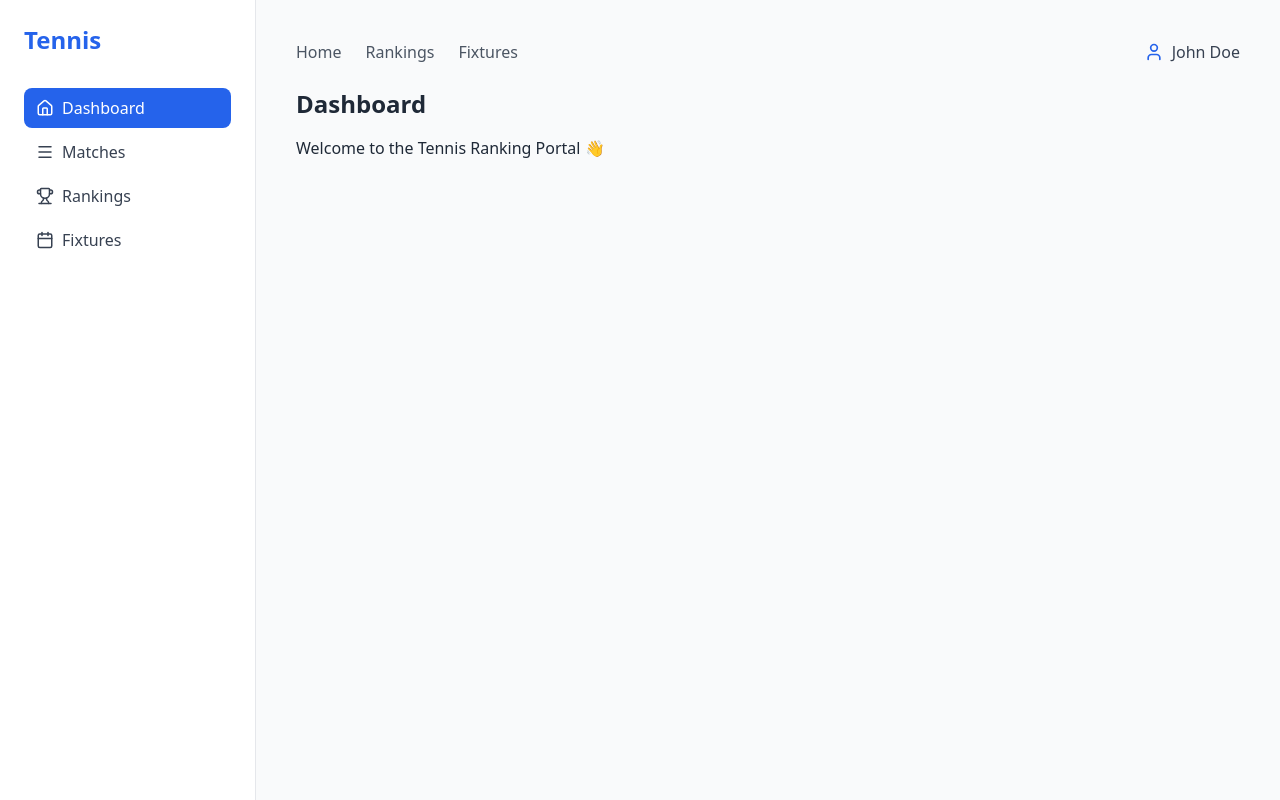
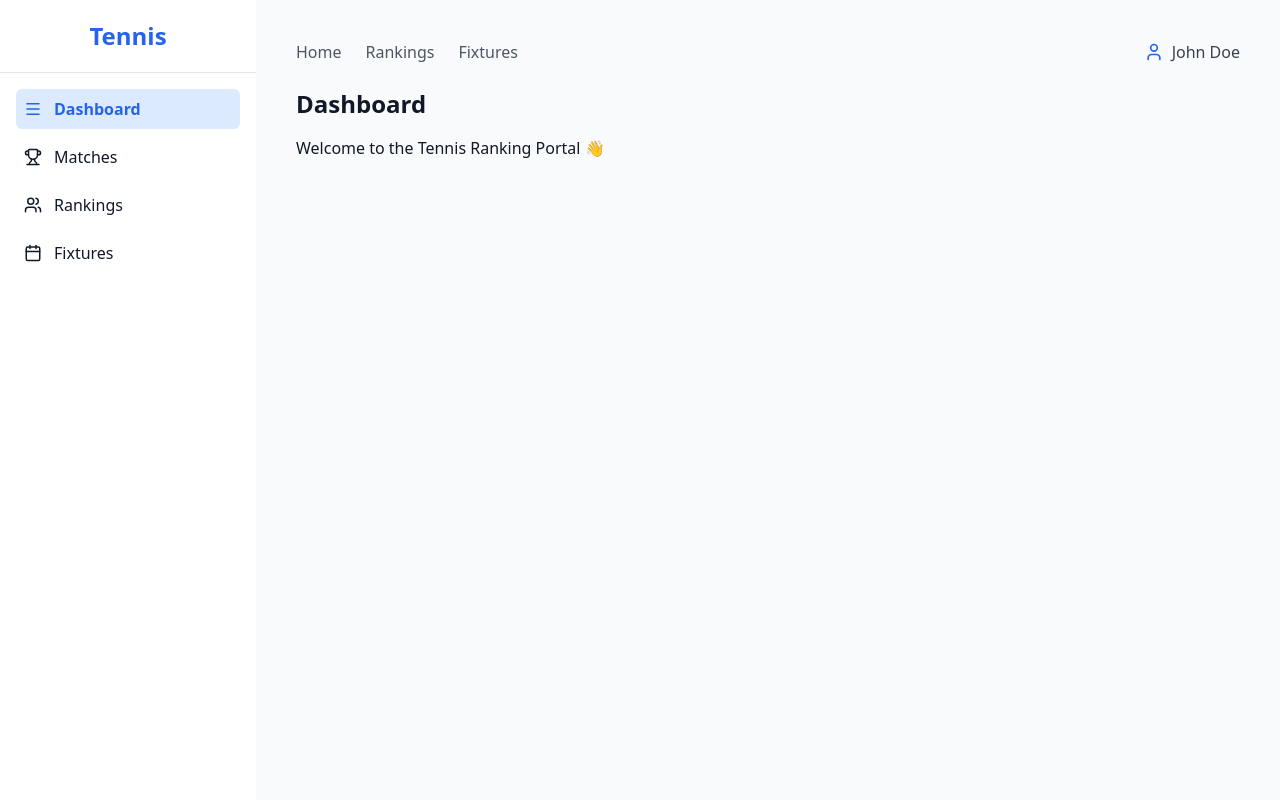
Before and after one commit to amayito37/tennis-portal, a React app in the folder frontend/: page / in a window 1280 px wide. Built offline with nearby package versions, Linux system fonts and the light colour scheme; no server answers; the HTML template or start-up script is replaced by a standard one.

Commit message:
Fix styles on mobile

```diff
--- a/frontend/src/App.jsx
+++ b/frontend/src/App.jsx
@@ -1,24 +1,44 @@
-import { BrowserRouter, Routes, Route } from 'react-router-dom';
-import Sidebar from './components/Sidebar';
-import Dashboard from './pages/Dashboard';
-import Matches from './pages/Matches';
-import Rankings from './pages/Rankings';
-import Fixtures from './pages/Fixtures';
+import { BrowserRouter, Routes, Route } from "react-router-dom";
+import Sidebar from "./components/Sidebar";
+import Dashboard from "./pages/Dashboard";
+import Rankings from "./pages/Rankings";
+import Matches from "./pages/Matches";
+import Fixtures from "./pages/Fixtures";
+import { useState } from "react";
 
 export default function App() {
+  const [sidebarOpen, setSidebarOpen] = useState(false);
+
   return (
     <BrowserRouter>
-      <div className="flex h-screen">
-        <Sidebar />
-        <main className="flex-1 bg-light overflow-y-auto">
+      <div className="flex h-screen bg-gray-50 text-gray-900">
+        {/* Sidebar */}
+        <Sidebar open={sidebarOpen} setOpen={setSidebarOpen} />
+
+        {/* Main content */}
+        <div className="flex-1 flex flex-col overflow-hidden">
+          {/* Topbar (visible on mobile) */}
+          <div className="md:hidden flex items-center justify-between p-4 border-b bg-white shadow-sm">
+            <h1 className="text-xl font-semibold text-blue-600">Tennis</h1>
+            <button
+              onClick={() => setSidebarOpen(!sidebarOpen)}
+              className="p-2 rounded-md border text-blue-600"
+            >
+              ☰
+            </button>
+          </div>
+
+          {/* Page content */}
+          <main className="flex-1 overflow-auto">
             <Routes>
               <Route path="/" element={<Dashboard />} />
+              <Route path="/rankings" element={<Rankings />} />
               <Route path="/matches" element={<Matches />} />
-            <Route path="/rankings" element={<Rankings />} />
               <Route path="/fixtures" element={<Fixtures />} />
             </Routes>
           </main>
         </div>
+      </div>
     </BrowserRouter>
   );
 }
--- a/frontend/src/components/RankingsTable.jsx
+++ b/frontend/src/components/RankingsTable.jsx
@@ -1,27 +1,29 @@
 export default function RankingsTable({ players }) {
   return (
-    <table className="w-full border-collapse text-left">
-      <thead>
+    <div className="overflow-x-auto bg-white rounded-lg shadow-sm">
+      <table className="min-w-full text-left border-collapse">
+        <thead className="bg-gray-100 text-gray-600 text-sm uppercase">
           <tr>
-          <th className="text-sm text-gray-500 pb-2 border-b">Rank</th>
-          <th className="text-sm text-gray-500 pb-2 border-b">Player</th>
-          <th className="text-sm text-gray-500 pb-2 border-b">Matches</th>
-          <th className="text-sm text-gray-500 pb-2 border-b">Points</th>
+            <th className="px-4 py-3">Rank</th>
+            <th className="px-4 py-3">Player</th>
+            <th className="px-4 py-3">Matches</th>
+            <th className="px-4 py-3">Points</th>
           </tr>
         </thead>
         <tbody>
-        {players.map(p => (
+          {players.map((p) => (
             <tr
-            key={p.rank}
-            className="hover:bg-blue-50 transition-colors border-b text-gray-700"
+              key={p.id}
+              className="border-t hover:bg-blue-50 transition"
             >
-            <td className="py-2">{p.rank}</td>
-            <td>{p.name}</td>
-            <td>{p.matches}</td>
-            <td>{p.points}</td>
+              <td className="px-4 py-2">{p.rank}</td>
+              <td className="px-4 py-2">{p.name}</td>
+              <td className="px-4 py-2">{p.matches}</td>
+              <td className="px-4 py-2 font-semibold text-blue-700">{p.points}</td>
             </tr>
           ))}
         </tbody>
       </table>
+    </div>
   );
 }
--- a/frontend/src/components/Sidebar.jsx
+++ b/frontend/src/components/Sidebar.jsx
@@ -1,28 +1,61 @@
-import { Menu, Trophy, Calendar, Home } from 'lucide-react';
-import { NavLink } from 'react-router-dom';
+import { Menu, Users, Trophy, Calendar } from "lucide-react";
+import { NavLink } from "react-router-dom";
 
-export default function Sidebar() {
-  const linkClass = ({ isActive }) =>
-    `flex items-center gap-2 px-3 py-2 rounded-lg font-medium transition-colors ${
-      isActive
-        ? 'bg-primary text-white'
-        : 'text-gray-700 hover:bg-blue-50 hover:text-primary'
-    }`;
+export default function Sidebar({ open, setOpen }) {
+  return (
+    <aside
+      className={`fixed inset-y-0 left-0 transform bg-white shadow-md z-50 w-64 transition-transform duration-300 ease-in-out
+        ${open ? "translate-x-0" : "-translate-x-full"} md:translate-x-0 md:static md:shadow-none`}
+    >
+      <div className="p-5 flex items-center justify-between border-b md:justify-center">
+        <h2 className="text-2xl font-bold text-blue-600">Tennis</h2>
+        <button
+          onClick={() => setOpen(false)}
+          className="md:hidden text-gray-500 hover:text-gray-700"
+        >
+          ✕
+        </button>
+      </div>
 
-  return (
-    <aside className="w-64 h-screen border-r border-gray-200 bg-white p-6 flex flex-col">
-      <h1 className="text-2xl font-bold text-primary mb-8">Tennis</h1>
-      <nav className="flex flex-col gap-1">
-        <NavLink to="/" className={linkClass}>
-          <Home size={18} /> Dashboard
+      <nav className="flex flex-col p-4 space-y-2">
+        <NavLink
+          to="/"
+          className={({ isActive }) =>
+            `flex items-center gap-3 p-2 rounded-md transition ${
+              isActive ? "bg-blue-100 text-blue-600 font-semibold" : "hover:bg-gray-100"
+            }`
+          }
+        >
+          <Menu size={18} /> Dashboard
         </NavLink>
-        <NavLink to="/matches" className={linkClass}>
-          <Menu size={18} /> Matches
+        <NavLink
+          to="/matches"
+          className={({ isActive }) =>
+            `flex items-center gap-3 p-2 rounded-md transition ${
+              isActive ? "bg-blue-100 text-blue-600 font-semibold" : "hover:bg-gray-100"
+            }`
+          }
+        >
+          <Trophy size={18} /> Matches
         </NavLink>
-        <NavLink to="/rankings" className={linkClass}>
-          <Trophy size={18} /> Rankings
+        <NavLink
+          to="/rankings"
+          className={({ isActive }) =>
+            `flex items-center gap-3 p-2 rounded-md transition ${
+              isActive ? "bg-blue-100 text-blue-600 font-semibold" : "hover:bg-gray-100"
+            }`
+          }
+        >
+          <Users size={18} /> Rankings
         </NavLink>
-        <NavLink to="/fixtures" className={linkClass}>
+        <NavLink
+          to="/fixtures"
+          className={({ isActive }) =>
+            `flex items-center gap-3 p-2 rounded-md transition ${
+              isActive ? "bg-blue-100 text-blue-600 font-semibold" : "hover:bg-gray-100"
+            }`
+          }
+        >
           <Calendar size={18} /> Fixtures
         </NavLink>
       </nav>
--- a/frontend/tailwind.config.cjs
+++ b/frontend/tailwind.config.cjs
@@ -6,6 +6,10 @@ module.exports = {
         primary: '#2563eb',
         light: '#f9fafb',
         text: '#1f2937'
+      },
+      screens: {
+        xs: "480px",
+        "3xl": "1800px",
       }
     }
   },
```
Lines whose indentation alone changed are shown as unchanged.
